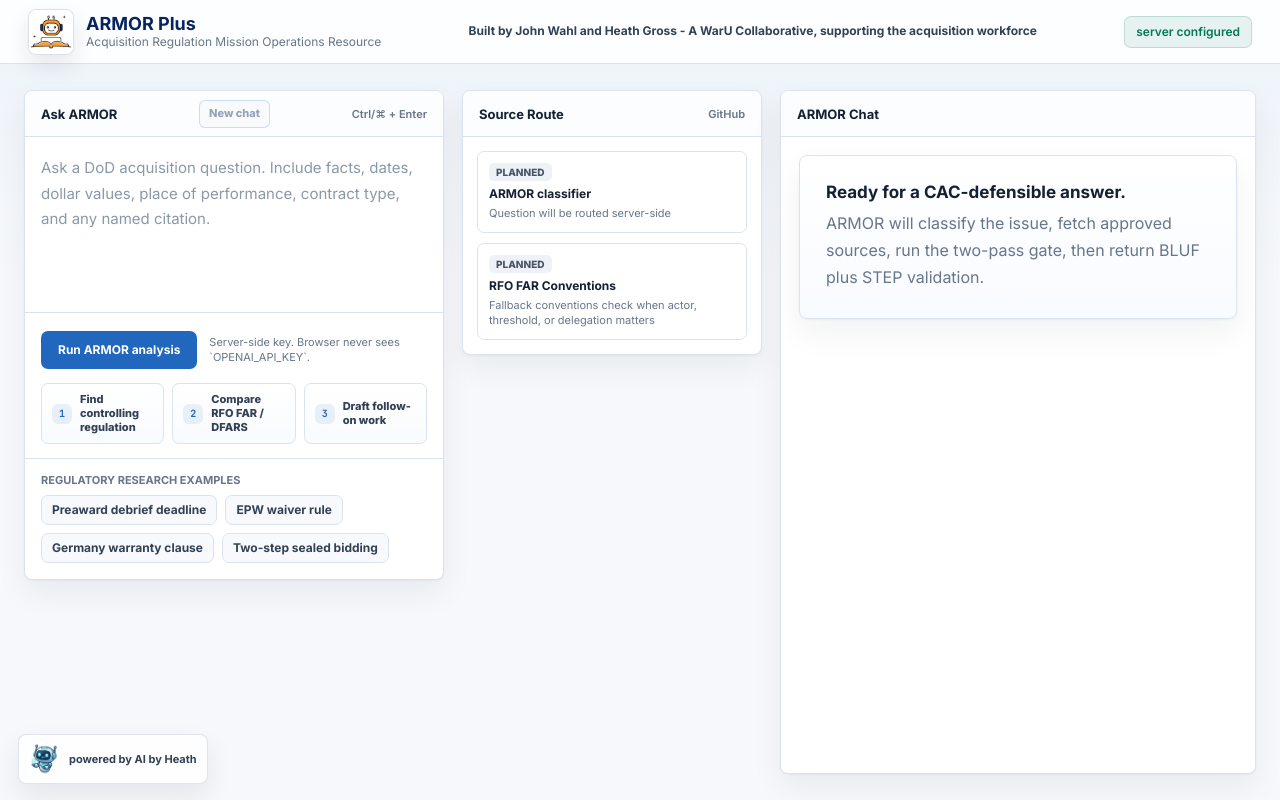
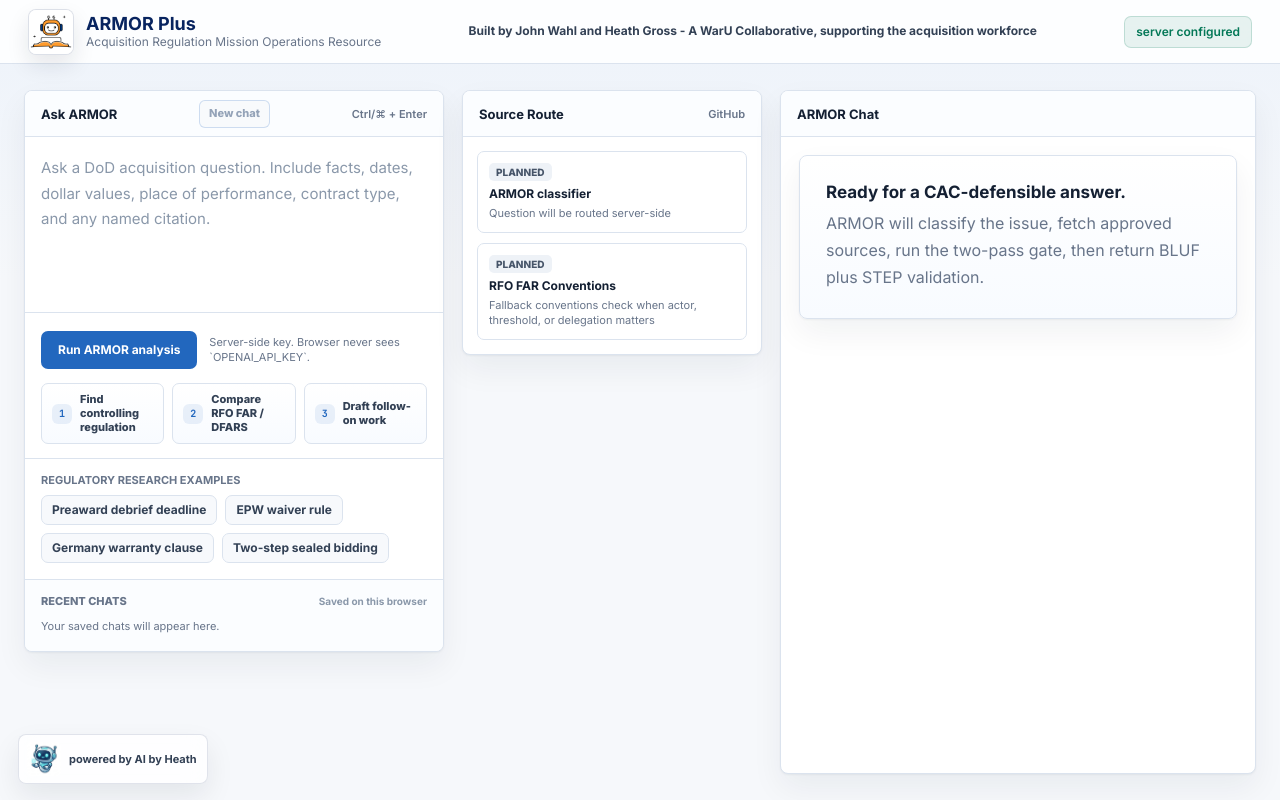
Before and after one commit to kidkenpo-create/armor-plus-app, a Next.js app: page / in a window 1280 px wide. Built offline with nearby package versions, Linux system fonts and the light colour scheme.

Commit message:
Add browser chat history

```diff
--- a/app/page.module.css
+++ b/app/page.module.css
@@ -326,6 +326,88 @@
   border-color: var(--accent);
   color: var(--accent);
   background: #fff;
+}
+
+.historyBlock {
+  display: grid;
+  gap: 10px;
+  padding: 14px 16px 16px;
+  border-top: 1px solid var(--border);
+  background: #fbfdff;
+}
+
+.historyHeader {
+  display: flex;
+  align-items: center;
+  justify-content: space-between;
+  gap: 10px;
+}
+
+.historyHeader span {
+  color: var(--muted);
+  font-size: 11px;
+  font-weight: 800;
+  text-transform: uppercase;
+}
+
+.historyHeader small {
+  color: #8a98aa;
+  font-size: 10px;
+  font-weight: 650;
+}
+
+.historyList {
+  display: grid;
+  gap: 7px;
+}
+
+.historyItem {
+  width: 100%;
+  min-height: 40px;
+  display: grid;
+  grid-template-columns: 1fr auto;
+  align-items: center;
+  gap: 10px;
+  border: 1px solid var(--border);
+  border-radius: 7px;
+  padding: 8px 10px;
+  background: #fff;
+  color: var(--text2);
+  cursor: pointer;
+  text-align: left;
+}
+
+.historyItem:hover {
+  border-color: rgba(34, 103, 190, 0.34);
+  background: #f8fbff;
+}
+
+.historyItemActive {
+  border-color: rgba(34, 103, 190, 0.48);
+  background: var(--accentWash);
+}
+
+.historyItem span {
+  overflow: hidden;
+  color: var(--text);
+  font-size: 12px;
+  font-weight: 750;
+  line-height: 1.3;
+  text-overflow: ellipsis;
+  white-space: nowrap;
+}
+
+.historyItem small {
+  color: var(--muted);
+  font-size: 10px;
+  font-weight: 750;
+}
+
+.historyEmpty {
+  margin: 0;
+  color: var(--muted);
+  font-size: 11px;
+  line-height: 1.5;
 }
 
 .sourceList {
--- a/app/page.tsx
+++ b/app/page.tsx
@@ -38,8 +38,19 @@
   content: string;
 }
 
+interface ChatSession {
+  id: string;
+  title: string;
+  createdAt: string;
+  updatedAt: string;
+  turns: ChatTurn[];
+  model?: string;
+}
+
 const GITHUB_REPO = 'https://github.com/kidkenpo-create/ARMOR-plus';
 const MAX_CLIENT_HISTORY_MESSAGES = 8;
+const CHAT_HISTORY_KEY = 'armor-plus-chat-history-v1';
+const MAX_SAVED_CHATS = 30;
 
 function parseOutput(raw: string): ParsedOutput {
   const text = raw.replace(/\*\*/g, '');
@@ -194,6 +205,62 @@
   return [...turns.slice(-4).map(turn => turn.content), question].join('\n\n');
 }
 
+function chatTitleFromTurns(turns: ChatTurn[]) {
+  const firstQuestion = turns.find(turn => turn.role === 'user')?.content.trim() || 'Untitled ARMOR chat';
+  const compact = firstQuestion.replace(/\s+/g, ' ');
+  return compact.length > 58 ? `${compact.slice(0, 58)}...` : compact;
+}
+
+function normalizeStoredTurn(turn: ChatTurn): ChatTurn {
+  const parsed = turn.role === 'assistant' && turn.content && !turn.parsed ? parseOutput(turn.content) : turn.parsed;
+  return {
+    id: typeof turn.id === 'string' ? turn.id : newTurnId(),
+    role: turn.role === 'assistant' ? 'assistant' : 'user',
+    content: typeof turn.content === 'string' ? turn.content : '',
+    parsed: parsed || null,
+    routePlan: Array.isArray(turn.routePlan) ? turn.routePlan : undefined,
+    timestamp: typeof turn.timestamp === 'string' ? turn.timestamp : undefined,
+    model: typeof turn.model === 'string' ? turn.model : undefined,
+  };
+}
+
+function readChatSessions(): ChatSession[] {
+  try {
+    const raw = window.localStorage.getItem(CHAT_HISTORY_KEY);
+    if (!raw) return [];
+    const parsed = JSON.parse(raw) as ChatSession[];
+    if (!Array.isArray(parsed)) return [];
+    return parsed
+      .filter(session => session && typeof session.id === 'string' && Array.isArray(session.turns))
+      .map(session => ({
+        id: session.id,
+        title: typeof session.title === 'string' ? session.title : chatTitleFromTurns(session.turns),
+        createdAt: typeof session.createdAt === 'string' ? session.createdAt : new Date().toISOString(),
+        updatedAt: typeof session.updatedAt === 'string' ? session.updatedAt : new Date().toISOString(),
+        turns: session.turns.map(normalizeStoredTurn).filter(turn => turn.content.trim().length > 0),
+        model: typeof session.model === 'string' ? session.model : undefined,
+      }))
+      .filter(session => session.turns.length > 0)
+      .slice(0, MAX_SAVED_CHATS);
+  } catch {
+    return [];
+  }
+}
+
+function writeChatSessions(sessions: ChatSession[]) {
+  try {
+    window.localStorage.setItem(CHAT_HISTORY_KEY, JSON.stringify(sessions.slice(0, MAX_SAVED_CHATS)));
+  } catch {
+    // Local browser storage can be disabled or full; chat still works without saved history.
+  }
+}
+
+function formatSessionTime(value: string) {
+  const date = new Date(value);
+  if (Number.isNaN(date.getTime())) return '';
+  return date.toLocaleDateString(undefined, { month: 'short', day: 'numeric' });
+}
+
 function statusLabel(status: SourcePlanItem['status']) {
   if (status === 'R') return 'Retrieved';
   if (status === 'UTR') return 'UTR';
@@ -268,6 +335,41 @@
         <div className={styles.pendingAnswer}>Researching the route and drafting the answer...</div>
       )}
     </article>
+  );
+}
+
+function ChatHistory({
+  sessions,
+  activeSessionId,
+  onOpen,
+}: {
+  sessions: ChatSession[];
+  activeSessionId: string | null;
+  onOpen: (session: ChatSession) => void;
+}) {
+  return (
+    <div className={styles.historyBlock}>
+      <div className={styles.historyHeader}>
+        <span>Recent chats</span>
+        <small>Saved on this browser</small>
+      </div>
+      {sessions.length ? (
+        <div className={styles.historyList}>
+          {sessions.slice(0, 8).map(session => (
+            <button
+              key={session.id}
+              className={`${styles.historyItem} ${session.id === activeSessionId ? styles.historyItemActive : ''}`}
+              onClick={() => onOpen(session)}
+            >
+              <span>{session.title}</span>
+              <small>{formatSessionTime(session.updatedAt)}</small>
+            </button>
+          ))}
+        </div>
+      ) : (
+        <p className={styles.historyEmpty}>Your saved chats will appear here.</p>
+      )}
+    </div>
   );
 }
 
@@ -383,6 +485,9 @@
 export default function Home() {
   const [question, setQuestion] = useState('');
   const [turns, setTurns] = useState<ChatTurn[]>([]);
+  const [chatSessions, setChatSessions] = useState<ChatSession[]>([]);
+  const [activeSessionId, setActiveSessionId] = useState<string | null>(null);
+  const [historyLoaded, setHistoryLoaded] = useState(false);
   const [streaming, setStreaming] = useState(false);
   const [rawOutput, setRawOutput] = useState('');
   const [parsed, setParsed] = useState<ParsedOutput | null>(null);
@@ -395,6 +500,11 @@
   const rawRef = useRef('');
   const taRef = useRef<HTMLTextAreaElement>(null);
   const streamRef = useRef<HTMLDivElement>(null);
+
+  useEffect(() => {
+    setChatSessions(readChatSessions());
+    setHistoryLoaded(true);
+  }, []);
 
   useEffect(() => {
     if (!taRef.current) return;
@@ -411,6 +521,33 @@
     streamRef.current.lastElementChild?.scrollIntoView({ block: 'start', behavior: 'smooth' });
   }, [turns, hasConversation]);
 
+  useEffect(() => {
+    if (!historyLoaded || !activeSessionId || !turns.some(turn => turn.content.trim())) return;
+    const now = new Date().toISOString();
+
+    setChatSessions(previous => {
+      const existing = previous.find(session => session.id === activeSessionId);
+      const savedTurns = turns
+        .filter(turn => turn.content.trim().length > 0)
+        .map(turn => ({
+          ...turn,
+          parsed: turn.role === 'assistant' && turn.content ? turn.parsed || parseOutput(turn.content) : turn.parsed,
+        }));
+
+      const nextSession: ChatSession = {
+        id: activeSessionId,
+        title: chatTitleFromTurns(savedTurns),
+        createdAt: existing?.createdAt || now,
+        updatedAt: now,
+        turns: savedTurns,
+        model,
+      };
+      const next = [nextSession, ...previous.filter(session => session.id !== activeSessionId)].slice(0, MAX_SAVED_CHATS);
+      writeChatSessions(next);
+      return next;
+    });
+  }, [activeSessionId, historyLoaded, model, turns]);
+
   const setDemo = useCallback((index: number) => {
     setQuestion(DEMO_QUESTIONS[index]);
     setError('');
@@ -420,6 +557,7 @@
   const startNewChat = useCallback(() => {
     setQuestion('');
     setTurns([]);
+    setActiveSessionId(null);
     setStreaming(false);
     setRawOutput('');
     setParsed(null);
@@ -431,6 +569,27 @@
     setRoutePlan(routePreview(''));
     taRef.current?.focus();
   }, []);
+
+  const openChatSession = useCallback((session: ChatSession) => {
+    const restoredTurns = session.turns.map(normalizeStoredTurn);
+    const lastAssistant = [...restoredTurns].reverse().find(turn => turn.role === 'assistant' && turn.content);
+    const restoredRoute = lastAssistant?.routePlan || routePreview(routingContext(restoredTurns, ''));
+    const restoredParsed = lastAssistant?.parsed || (lastAssistant?.content ? parseOutput(lastAssistant.content) : null);
+
+    setActiveSessionId(session.id);
+    setTurns(restoredTurns);
+    setQuestion('');
+    setStreaming(false);
+    setError('');
+    setDone(Boolean(lastAssistant));
+    setCopied(false);
+    setRawOutput(lastAssistant?.content || '');
+    rawRef.current = lastAssistant?.content || '';
+    setParsed(restoredParsed);
+    setTimestamp(lastAssistant?.timestamp || '');
+    setRoutePlan(restoredRoute);
+    if (session.model || lastAssistant?.model) setModel(session.model || lastAssistant?.model || model);
+  }, [model]);
 
   const runAnalysis = useCallback(async () => {
     const prompt = question.trim();
@@ -445,6 +604,8 @@
     setParsed(null);
     setDone(false);
     setCopied(false);
+    const sessionId = activeSessionId || newTurnId();
+    if (!activeSessionId) setActiveSessionId(sessionId);
     const history = compactChatHistory(turns);
     const userTurn: ChatTurn = { id: newTurnId(), role: 'user', content: prompt };
     const assistantTurnId = newTurnId();
@@ -527,7 +688,7 @@
     } finally {
       setStreaming(false);
     }
-  }, [model, question, turns]);
+  }, [activeSessionId, model, question, turns]);
 
   const copyOutput = useCallback(async () => {
     await navigator.clipboard.writeText(rawRef.current || rawOutput);
@@ -598,6 +759,12 @@
             <button onClick={() => setDemo(2)}>Germany warranty clause</button>
             <button onClick={() => setDemo(3)}>Two-step sealed bidding</button>
           </div>
+
+          <ChatHistory
+            sessions={chatSessions}
+            activeSessionId={activeSessionId}
+            onOpen={openChatSession}
+          />
         </section>
 
         <SourceRail items={visibleRoute} />
```
